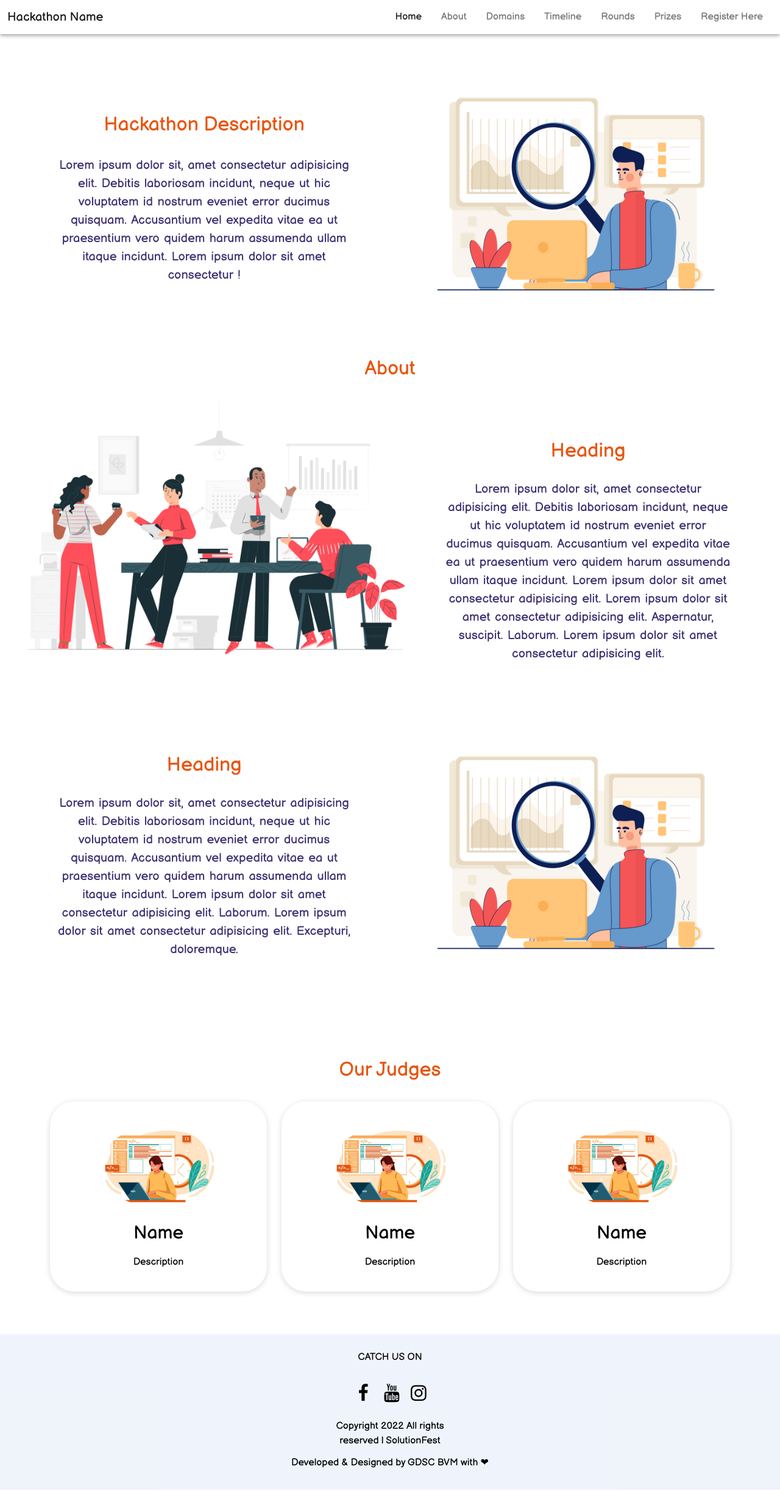
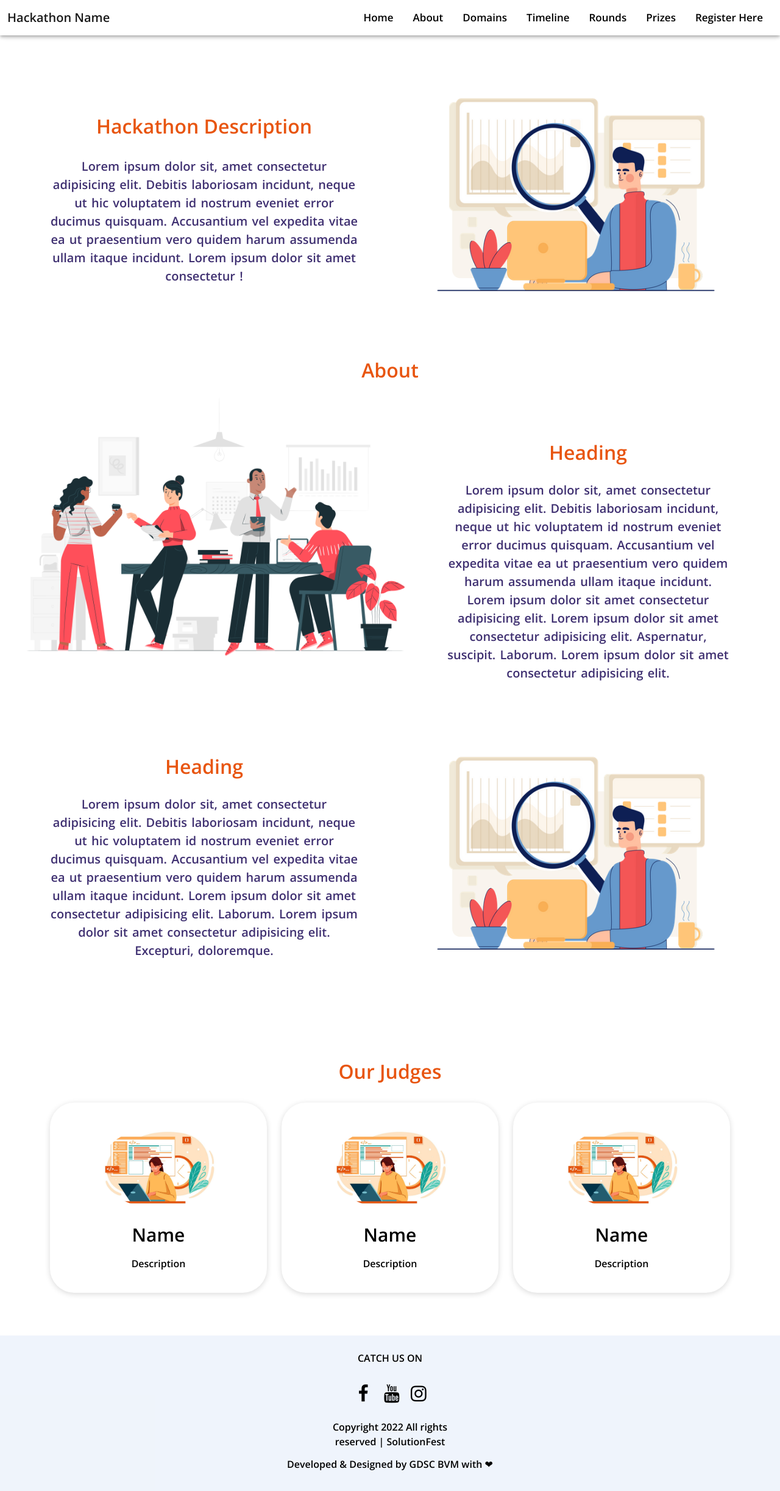
Before and after one commit to Vatsal-Dhupelia/Hackathon-Website-SolutionFest, a React (Create React App) app in the folder frontend/: page /about in a window 1280 px wide. Shown: the whole page at 61% size. Built offline with nearby package versions, Linux system fonts and the light colour scheme.

Commit message:
Navbar Styling

```diff
--- a/frontend/src/component/About/About.js
+++ b/frontend/src/component/About/About.js
@@ -8,7 +8,7 @@ const About = () => {
     return (
         <>
             <div className="abt-container">
-                <div className="content1" data-aos="zoom-in-right" data-aos-duration="2000">
+                <div className="content1">
                     <div className="about-head">
                         <h2>Hackathon Description</h2>
                     </div>
@@ -19,7 +19,7 @@ const About = () => {
                     </div>
 
                 </div>
-                <div className="abt-img1" data-aos="zoom-in-left" data-aos-duration="2000">
+                <div className="abt-img1">
                     <img src={vector1} alt="" />
                 </div>
             </div>
@@ -27,10 +27,10 @@ const About = () => {
                 <h2>About</h2>
             </div>
             <div className="abt-container1">
-                <div className="abt-img2" data-aos="zoom-in-right" data-aos-duration="2000">
+                <div className="abt-img2">
                     <img src={vectorimg2} alt="" />
                 </div>
-                <div id='abt-content1' className="content1" data-aos="zoom-in-left" data-aos-duration="2000">
+                <div id='abt-content1' className="content1">
                     <div className="about-head3">
                         <h2>Heading</h2>
                     </div>
@@ -42,7 +42,7 @@ const About = () => {
                 </div>
             </div>
             <div className="abt-container">
-                <div className="content1" data-aos="zoom-in-right" data-aos-duration="2000">
+                <div className="content1">
                     <div id='abt-head3' className="about-head3">
                         <h2>Heading</h2>
                     </div>
@@ -52,32 +52,32 @@ const About = () => {
                         </p>
                     </div>
                 </div>
-                <div id='abt-img3' className="abt-img1" data-aos="zoom-in-left" data-aos-duration="2000">
+                <div id='abt-img3' className="abt-img1">
                     <img src={vector1} alt="" />
                 </div>
             </div>
-            <div className="judges-head" data-aos="flip-up">
+            <div className="judges-head">
                 <h2>Our Judges</h2>
             </div>
             <div class="container">
                 <div class="row">
                     <div class="col-md-12">
                         <div class="row">
-                            <div class="col-xl-4 col-lg-4 col-md-4 col-sm-12" data-aos="fade-up" data-aos-duration="2000">
+                            <div class="col-xl-4 col-lg-4 col-md-4 col-sm-12">
                                 <div id="box" class="desc-box">
                                     <i><img src={vectorimg1} alt="#" /></i>
                                     <h2>Name</h2>
                                     <p>Description</p>
                                 </div>
                             </div>
-                            <div class="col-xl-4 col-lg-4 col-md-4 col-sm-12" data-aos="fade-up" data-aos-duration="2000">
+                            <div class="col-xl-4 col-lg-4 col-md-4 col-sm-12">
                                 <div id="box" class="desc-box">
                                     <i><img id='desc-box1' src={vectorimg1} alt="#" /></i>
                                     <h2>Name</h2>
                                     <p>Description</p>
                                 </div>
                             </div>
-                            <div class="col-xl-4 col-lg-4 col-md-4 col-sm-12" data-aos="fade-up" data-aos-duration="2000">
+                            <div class="col-xl-4 col-lg-4 col-md-4 col-sm-12">
                                 <div id="box" class="desc-box">
                                     <i><img src={vectorimg1} alt="#" /></i>
                                     <h2>Name</h2>
--- a/frontend/src/component/Header/Navbar.css
+++ b/frontend/src/component/Header/Navbar.css
@@ -1,3 +1,6 @@
 .navbar-div {
     box-shadow: 0px 2px 4px -1px rgba(0,0,0,0.2),0px 4px 5px 0px rgba(0,0,0,0.14),0px 1px 10px 0px rgba(0,0,0,0.12);
 }
+.navbar-light .navbar-nav .nav-link {
+    color: black;
+}
--- a/frontend/src/component/Header/Navbar.jsx
+++ b/frontend/src/component/Header/Navbar.jsx
@@ -7,7 +7,7 @@ const Navbar = () => {
     <>
       <div className="navbar-div sticky-top">
         <nav
-          className="navbar navbar-expand-lg navbar-light sticky-top" style={{backgroundColor: "white"}}
+          className="navbar navbar-expand-lg navbar-light sticky-top" style={{backgroundColor: "white", fontSize: "17px"}}
         >
           <div className="container-fluid">
             {/* <a className="navbar-brand" href="#">
@@ -30,7 +30,7 @@ const Navbar = () => {
             <div className="collapse navbar-collapse" id="navbarNavAltMarkup" >
               <div className="navbar-nav ms-auto mb-2 mb-lg-0">
                 <Link
-                  className="nav-link active px-3"
+                  className="nav-link px-3"
                   aria-current="page"
                   to="/home"
                 >
--- a/frontend/src/component/Home/Home.css
+++ b/frontend/src/component/Home/Home.css
@@ -25,7 +25,6 @@
     font-size: 70px;
     font-family:-apple-system, BlinkMacSystemFont, 'Segoe UI', Roboto, Oxygen, Ubuntu, Cantarell, 'Open Sans', 'Helvetica Neue', sans-serif;
     letter-spacing: 5px;
-    font-family: 'Balsamiq Sans', cursive;
     font-weight: 600;
 }
 
--- a/frontend/src/index.css
+++ b/frontend/src/index.css
@@ -1,4 +1,4 @@
-@import url('https://fonts.googleapis.com/css2?family=Balsamiq+Sans&display=swap');
+@import url('https://fonts.googleapis.com/css2?family=Open+Sans:wght@600&display=swap');
 
 body {
   margin: 0;
@@ -7,7 +7,7 @@ body {
     sans-serif;
   -webkit-font-smoothing: antialiased;
   -moz-osx-font-smoothing: grayscale;
-  font-family: 'Balsamiq Sans', cursive;
+  font-family: 'Open Sans', sans-serif;
 }
 
 code {
```
